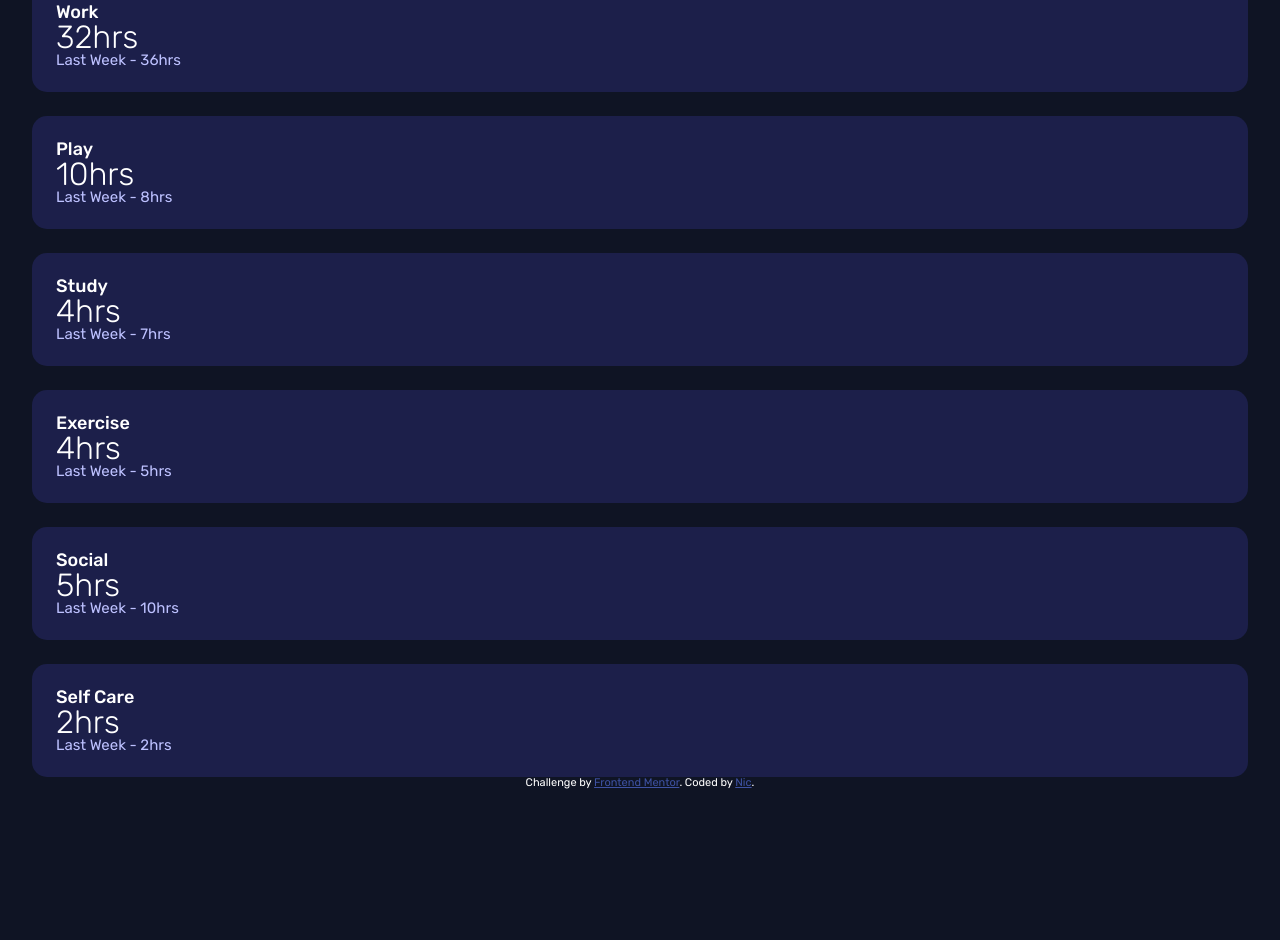
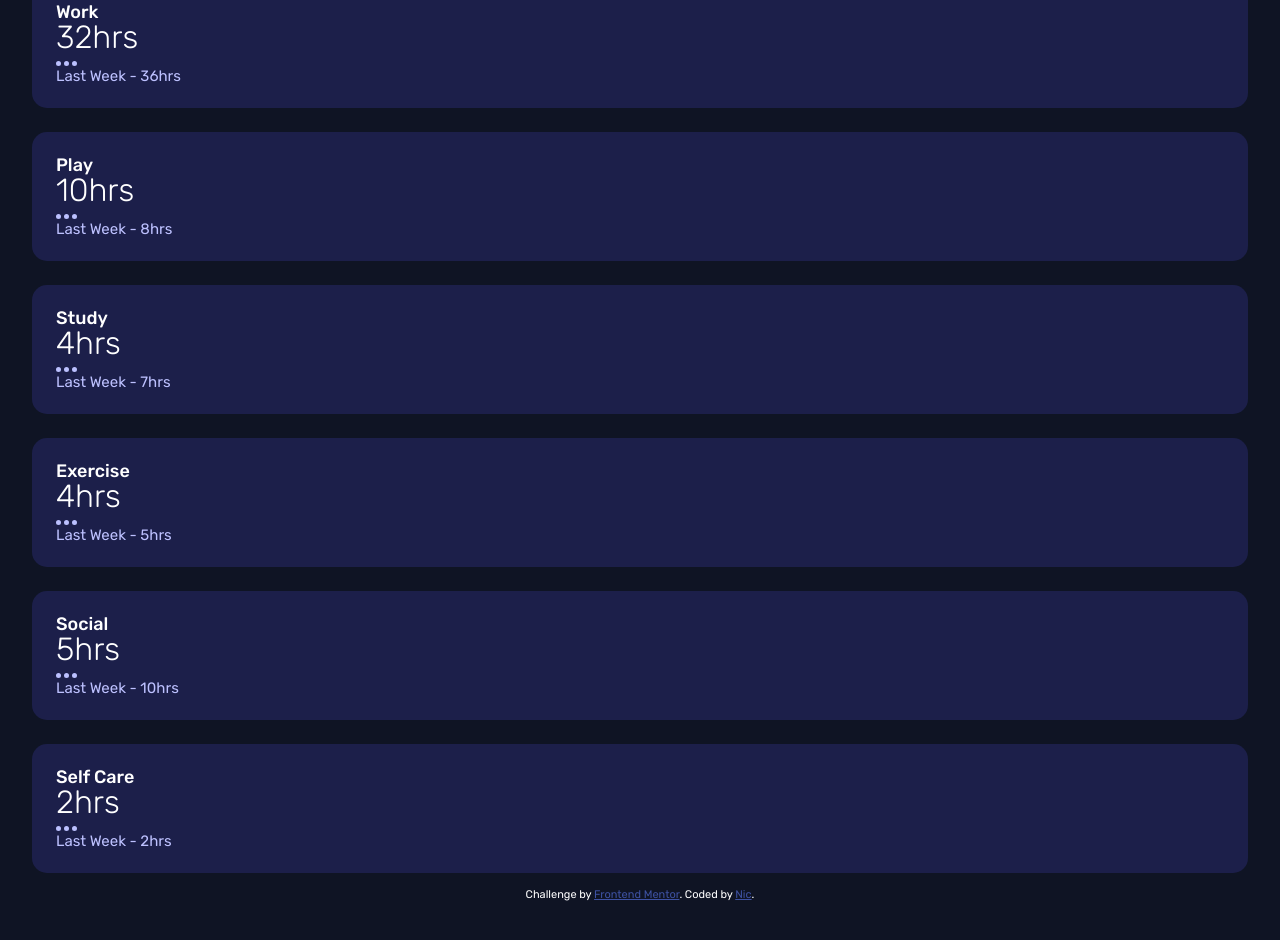
Before and after one commit to nicm42/time-tracking-dashboard, a website built with Vite: page index.html in a window 1280 px wide. Shown: the part 336-1276 px from the top of the page. Before the commit the page ends 1213 px from the top, so only its background shows below. Built offline with nearby package versions, Linux system fonts and the light colour scheme.

Commit message:
Added ellipses and moved attribution away from last box

```diff
--- a/index.html
+++ b/index.html
@@ -24,6 +24,7 @@
     <!-- Feel free to remove these styles or customise in your own stylesheet 👍 -->
     <style>
       .attribution {
+        margin-block-start: 1.5em;
         font-size: 11px;
         text-align: center;
       }
@@ -64,39 +65,93 @@
       </section>
 
       <section class="stats work">
+        <div class="stats__this">
           <div class="stats__title"></div>
           <div class="stats__number"></div>
+        </div>
+        <div class="stats__last">
+          <img
+            class="stats__dots"
+            src="/images/icon-ellipsis.svg"
+            alt="See more detail"
+          />
           <div class="stats__previous"></div>
+        </div>
       </section>
 
       <section class="stats play">
+        <div class="stats__this">
           <div class="stats__title"></div>
           <div class="stats__number"></div>
+        </div>
+        <div class="stats__last">
+          <img
+            class="stats__dots"
+            src="/images/icon-ellipsis.svg"
+            alt="See more detail"
+          />
           <div class="stats__previous"></div>
+        </div>
       </section>
 
       <section class="stats study">
+        <div class="stats__this">
           <div class="stats__title"></div>
           <div class="stats__number"></div>
+        </div>
+        <div class="stats__last">
+          <img
+            class="stats__dots"
+            src="/images/icon-ellipsis.svg"
+            alt="See more detail"
+          />
           <div class="stats__previous"></div>
+        </div>
       </section>
 
       <section class="stats exercise">
+        <div class="stats__this">
           <div class="stats__title"></div>
           <div class="stats__number"></div>
+        </div>
+        <div class="stats__last">
+          <img
+            class="stats__dots"
+            src="/images/icon-ellipsis.svg"
+            alt="See more detail"
+          />
           <div class="stats__previous"></div>
+        </div>
       </section>
 
       <section class="stats social">
+        <div class="stats__this">
           <div class="stats__title"></div>
           <div class="stats__number"></div>
+        </div>
+        <div class="stats__last">
+          <img
+            class="stats__dots"
+            src="/images/icon-ellipsis.svg"
+            alt="See more detail"
+          />
           <div class="stats__previous"></div>
+        </div>
       </section>
 
       <section class="stats self care">
+        <div class="stats__this">
           <div class="stats__title"></div>
           <div class="stats__number"></div>
+        </div>
+        <div class="stats__last">
+          <img
+            class="stats__dots"
+            src="/images/icon-ellipsis.svg"
+            alt="See more detail"
+          />
           <div class="stats__previous"></div>
+        </div>
       </section>
     </main>
 
```
Lines whose indentation alone changed are shown as unchanged.
